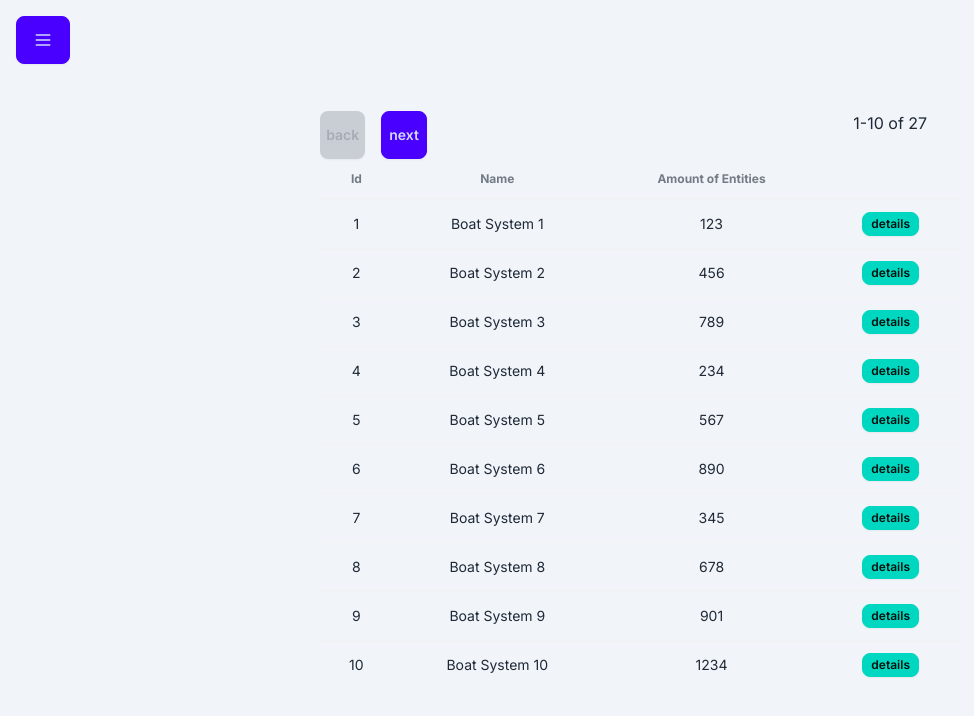
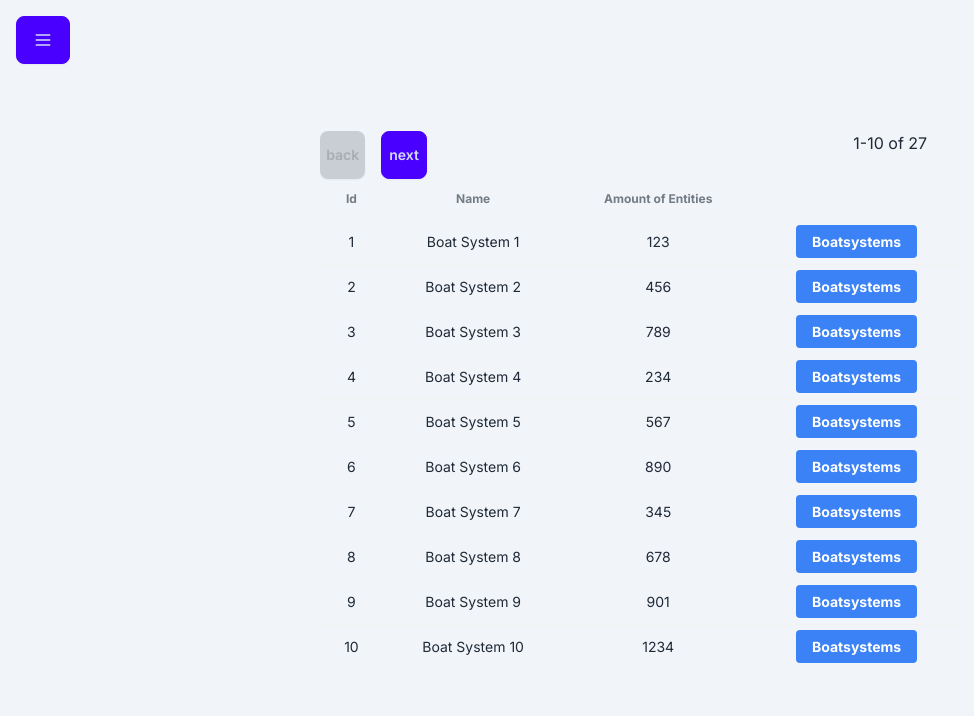
Before and after one commit to BoddelBoys/UndineAdminSystem, a Next.js app: page /boatsystems in a window 1280 px wide. Shown: the top 716 px of the page, without its empty margins (0-974 px from the left). Built offline with nearby package versions, Linux system fonts and the light colour scheme.

Commit message:
Final commit
Final changes to boat details.

```diff
--- a/src/app/_components/boatDetails.tsx
+++ b/src/app/_components/boatDetails.tsx
@@ -1,3 +1,4 @@
+"use client";
 import React, { useState } from "react";
 import type { BoatData } from "~/types/boattypes";
 
@@ -35,7 +36,6 @@ const BoatTable: React.FC<BoatDetailsProps> = ({ boats }) => {
 
     // Before accessing displayLogs[0], ensures it's defined
     const firstLogEntry = displayLogs[0];
-
     if (!firstLogEntry) {
       return <div>No logs available.</div>;
     }
--- a/src/app/_components/boatsystems.tsx
+++ b/src/app/_components/boatsystems.tsx
@@ -1,5 +1,6 @@
 "use client";
 import { useState } from "react";
+import Link from "next/link";
 import { BoatSystemDTO } from "~/types/datatypes";
 
 interface BoatSystemsProps {
@@ -75,7 +76,12 @@ const BoatSystems = (props: BoatSystemsProps) => {
                 <td>{entry.name}</td>
                 <td>{entry.amountOfEntities}</td>
                 <td>
-                  <button className="btn btn-accent btn-xs">details</button>
+                  <Link
+                    href="/boatdetails"
+                    className="rounded bg-blue-500 px-4 py-2 font-bold text-white hover:bg-blue-700"
+                  >
+                    Boatsystems
+                  </Link>
                 </td>
               </tr>
             ))}
--- a/src/app/boatdetails/page.tsx
+++ b/src/app/boatdetails/page.tsx
@@ -1,16 +1,12 @@
-"use client";
-import React from "react";
-import BoatTable from "~/app/_components/boatDetails";
-import { MockBoatData } from "~/types/boattypes";
+import BoatTable from "../_components/boatDetails";
 
-const BoatPage = () => {
-  const boatDataArray = MockBoatData();
+import { getBoatDetailsData } from "~/server/boatdetails";
 
+export default async function Home() {
+  const data = await getBoatDetailsData();
   return (
-    <div style={{ backgroundColor: "white" }}>
-      <BoatTable boats={boatDataArray} />
-    </div>
+    <main className=" mx-auto flex min-h-screen w-[90%] flex-col items-center justify-center">
+      <BoatTable boats={data} />
+    </main>
   );
-};
-
-export default BoatPage;
+}
--- a/src/types/boattypes.ts
+++ b/src/types/boattypes.ts
@@ -52,8 +52,6 @@ export interface ThrottleLog {
 }
 
 export interface BoatData {
-  boatSystemId: number;
-  boatSystemName: string;
   bmsLogs?: BmsLog[];
   chargerLogs?: ChargerLog[];
   coreMCULogs?: CoreMCULog[];
```
Also changed, not shown: src/server/boatdetails.ts (+6 -3 lines).
